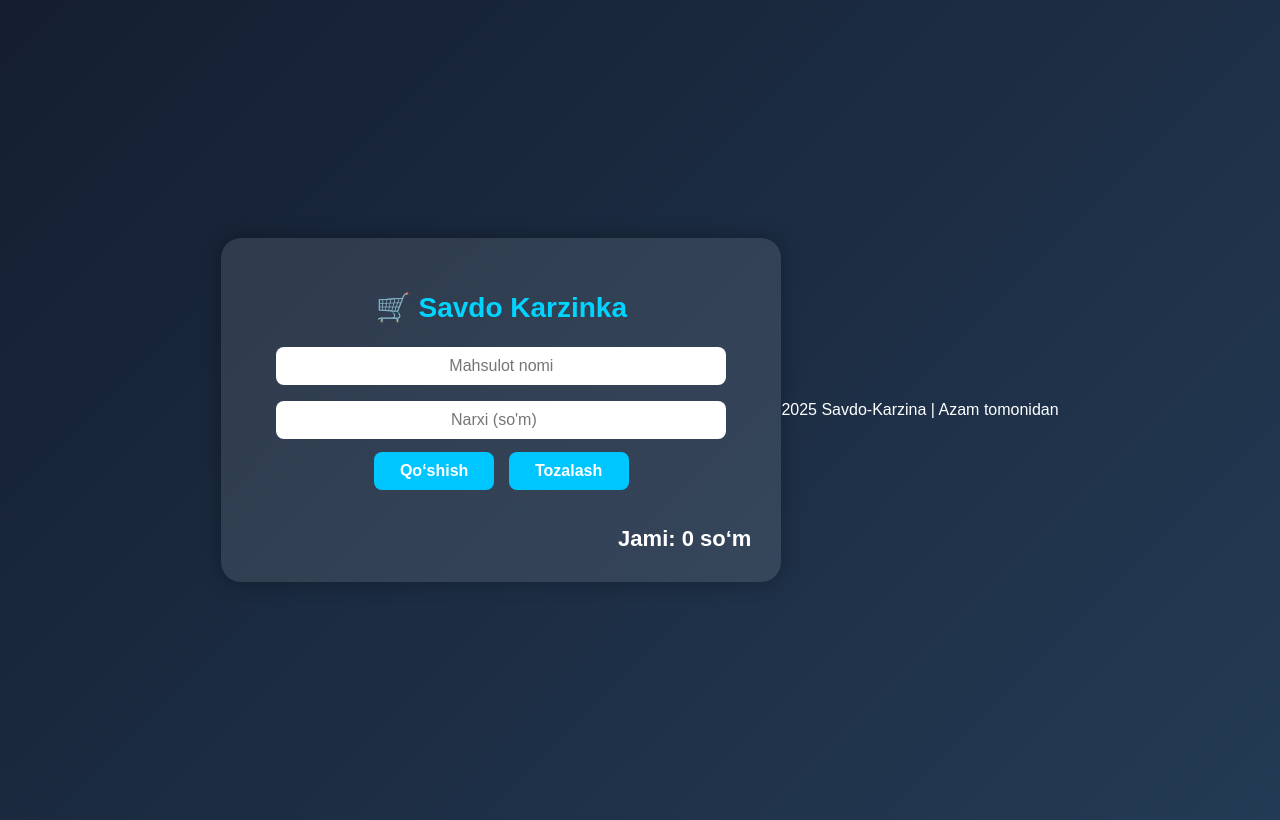
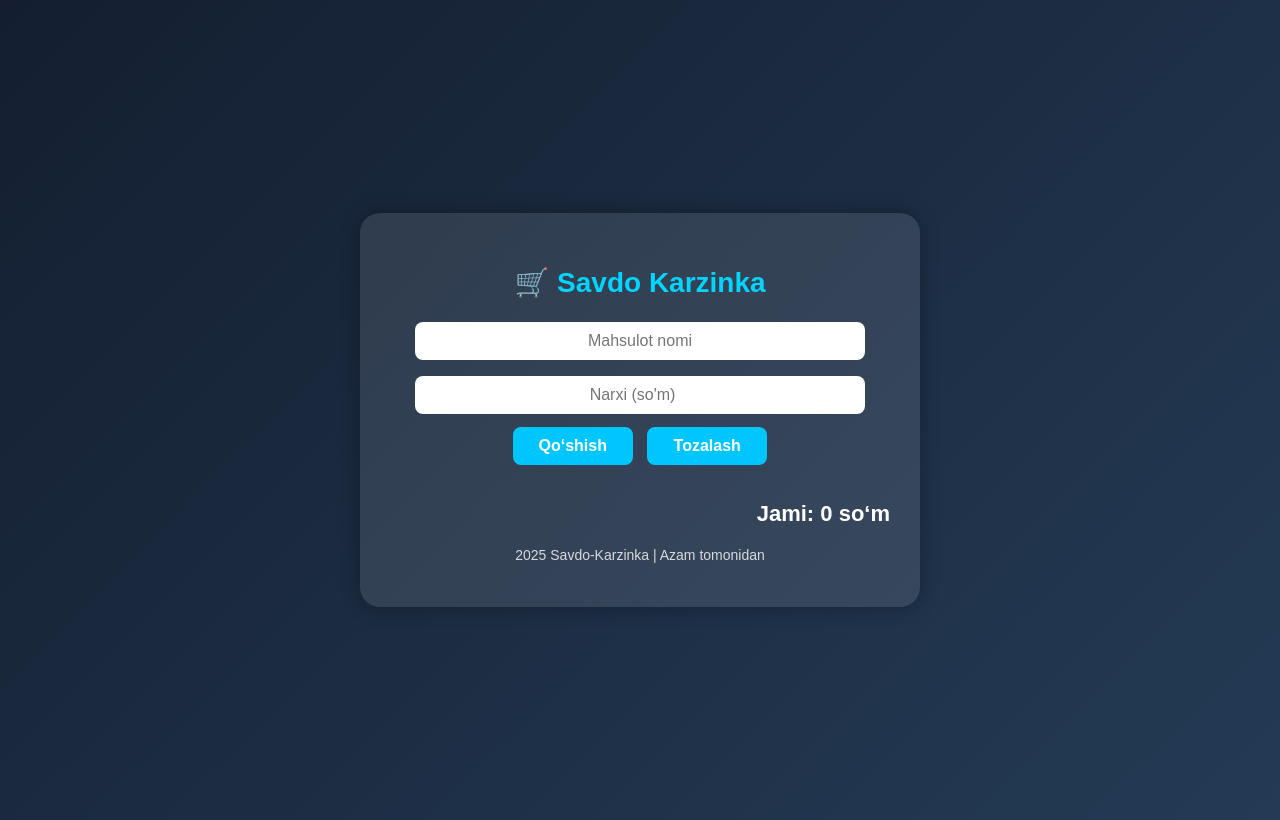
Before and after one commit to AKE2303/Savdo-Karzina, a plain HTML site: page index.html in a window 1280 px wide. Drawn offline with Linux system fonts and the light colour scheme.

Commit message:
Refactor HTML structure and styles for clarity

```diff
--- a/index.html
+++ b/index.html
@@ -4,6 +4,7 @@
 <meta charset="UTF-8" />
 <meta name="viewport" content="width=device-width, initial-scale=1.0" />
 <title>Responsive Savdo Karzinka</title>
+
 <style>
   body {
     font-family: "Poppins", sans-serif;
@@ -79,7 +80,12 @@
     text-align: right;
   }
 
-  /* Mobile devices (iPhone, Samsung) */
+  footer {
+    margin-top: 20px;
+    font-size: 14px;
+    opacity: 0.8;
+  }
+
   @media (max-width: 480px) {
     h2 { font-size: 22px; }
     input { font-size: 14px; padding: 8px; }
@@ -87,7 +93,6 @@
     .total { font-size: 18px; }
   }
 
-  /* Small tablets */
   @media (max-width: 768px) {
     h2 { font-size: 24px; }
     input { font-size: 15px; padding: 9px; }
@@ -95,7 +100,6 @@
     .total { font-size: 19px; }
   }
 
-  /* Large screens (Mac, PC) */
   @media (min-width: 1200px) {
     .container { max-width: 500px; padding: 30px; }
     h2 { font-size: 28px; }
@@ -105,23 +109,28 @@
   }
 </style>
 </head>
+
 <body>
+
 <div class="container">
   <h2>🛒 Savdo Karzinka</h2>
+
   <input type="text" id="name" placeholder="Mahsulot nomi" />
   <input type="number" id="price" placeholder="Narxi (so'm)" />
+
   <div>
     <button onclick="addItem()">Qo‘shish</button>
     <button onclick="clearCart()">Tozalash</button>
   </div>
+
   <ul id="list"></ul>
+
   <div class="total" id="total">Jami: 0 so‘m</div>
-</div>
 
   <footer>
-    <p>  2025 Savdo-Karzina | Azam tomonidan</p>
+    <p>2025 Savdo-Karzinka | Azam tomonidan</p>
   </footer>
-
+</div>
 
 <script>
   const cart = { items: [] };
@@ -167,5 +176,6 @@
     document.getElementById("price").value = "";
   }
 </script>
+
 </body>
 </html>
```
